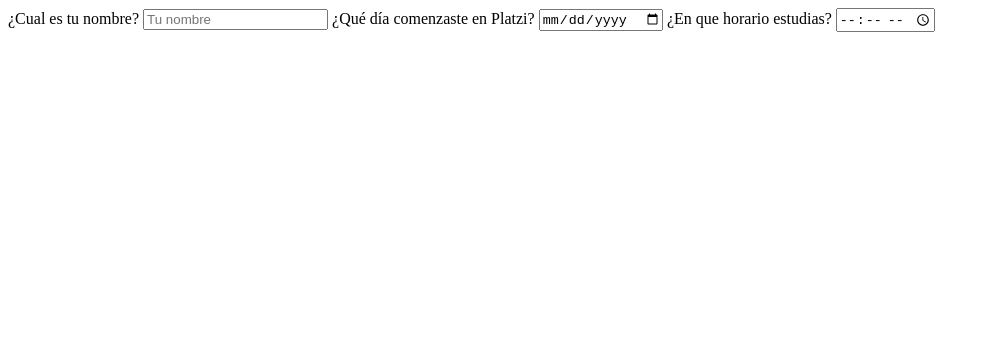
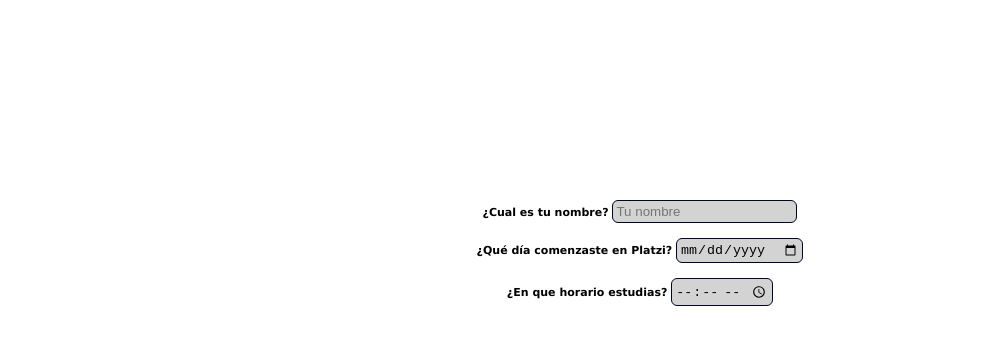
Before and after one commit to jairocolondev/curso-definitivo-html-y-css-master, a plain HTML site: page HTML/claseForms/index.html in a window 1280 px wide. Shown: the whole page, without its empty margins (0-990 px from the left). Drawn offline with Linux system fonts and the light colour scheme.

Commit message:
Renovando archivos de práctica

```diff
--- a/HTML/claseForms/index.html
+++ b/HTML/claseForms/index.html
@@ -3,22 +3,25 @@
   <head>
     <meta charset="UTF-8" />
     <meta name="viewport" content="width=device-width, initial-scale=1.0" />
+    <link rel="stylesheet" href="./style.css" />
     <title>Formularios</title>
   </head>
   <body>
-    <form action="">
-      <label for="nombre">
+    <div>
+      <form action="" class="contact-form__container">
+        <label class="contact-form__label" for="nombre">
           <span>¿Cual es tu nombre?</span>
-        <input type="text" id="nombre" placeholder="Tu nombre" />
+          <input class="contact-form__input" type="text" id="nombre" placeholder="Tu nombre" />
         </label>
-      <label for="inicio-platzi">
+        <label class="contact-form__label" for="inicio-platzi">
           <span>¿Qué día comenzaste en Platzi?</span>
-        <input type="date" id="inicio-platzi" />
+          <input class="contact-form__input" type="date" id="inicio-platzi" />
         </label>
-      <label for="horario">
+        <label class="contact-form__label" for="horario">
           <span>¿En que horario estudias?</span>
-        <input type="time" id="horario" />
+          <input class="contact-form__input" type="time" id="horario" />
         </label>
       </form>
+    </div>
   </body>
 </html>
--- /dev/null
+++ b/HTML/claseForms/style.css
@@ -0,0 +1,34 @@
+* {
+  padding: 0;
+  margin: 0;
+  box-sizing: border-box;
+}
+
+html {
+  font-size: 62.5%;
+}
+
+.contact-form__container {
+  display: flex;
+  flex-direction: column;
+  flex-wrap: wrap;
+  justify-content: space-evenly;
+  align-items: center;
+  margin-top: 20rem;
+  gap: 1.5rem;
+}
+
+.contact-form__label {
+  font-family: Verdana, Geneva, Tahoma, sans-serif;
+  font-size: 1.1rem;
+  font-weight: bold;
+}
+
+.contact-form__input {
+  padding: 0.3rem;
+  border: 0.1rem solid #000625;
+  background: lightgrey;
+  color: black;
+  border-radius: 0.6rem;
+  cursor: pointer;
+}
```
Lines whose indentation alone changed are shown as unchanged.
